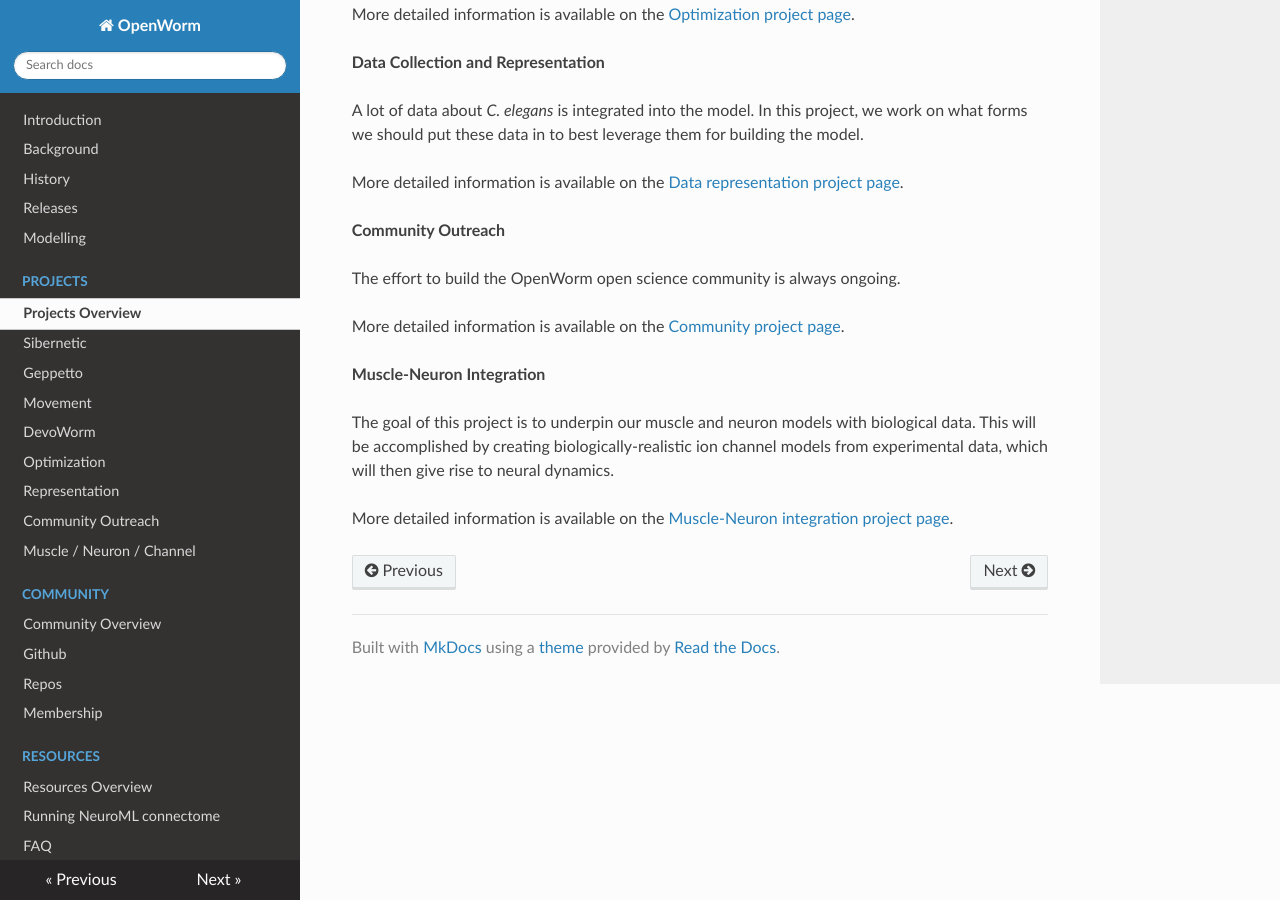
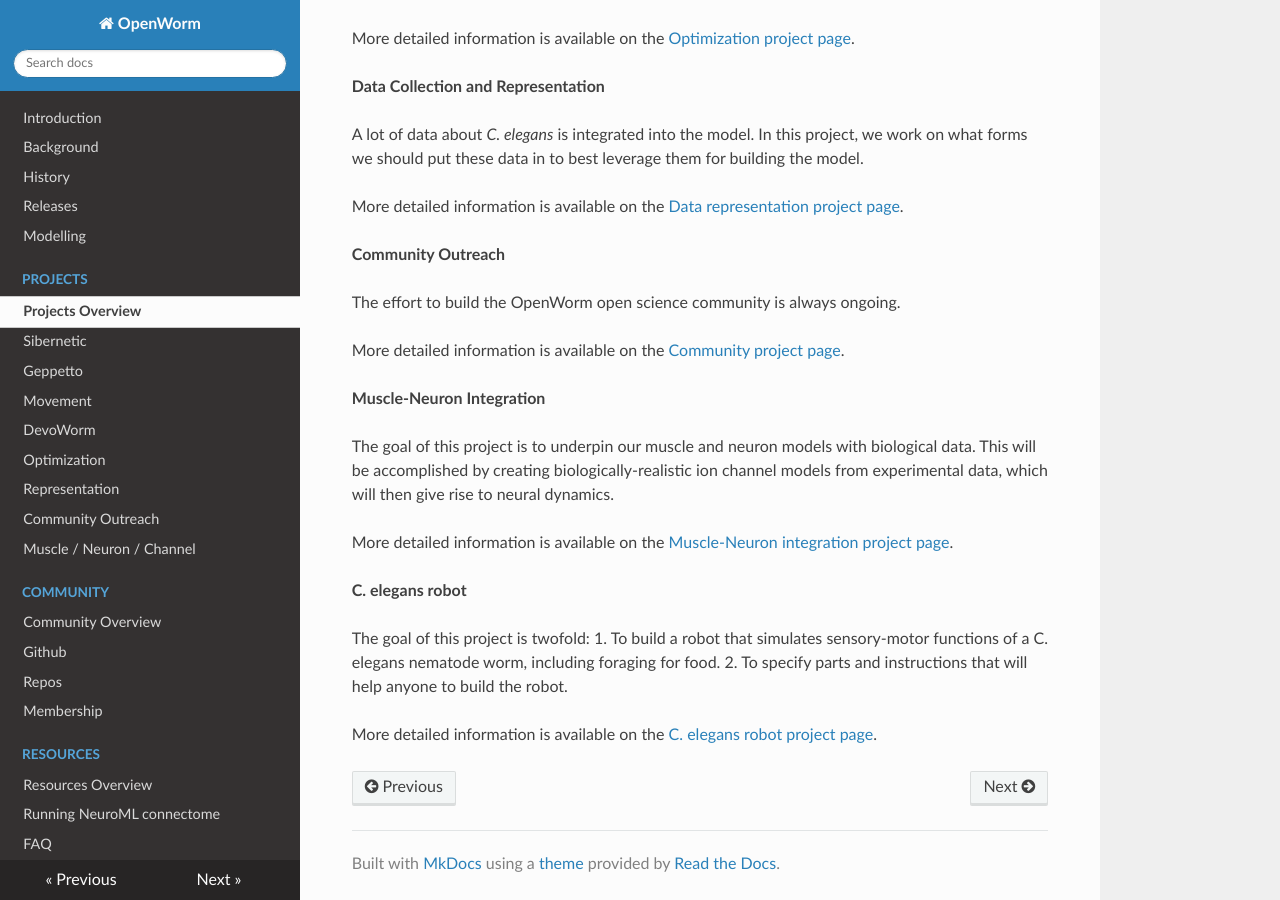
Before and after one commit to openworm/openworm_docs, an MkDocs documentation site: the page built from docs/projects.md, in a window 1280 px wide and 900 px high, scrolled down 1882 px. Built offline with MkDocs 1.6.1, drawn with Linux system fonts in a browser that asks for light colours; nearby versions of some CDN libraries; some of the changed text lies outside the part shown.

Commit message:
Robot project

```diff
--- a/docs/projects.md
+++ b/docs/projects.md
@@ -1,6 +1,6 @@
 **OpenWorm Projects**
 
-The project is currently laid out into seven major areas shown below:
+The project is currently laid out into the major areas shown below:
 
 -   Neuromechanical modeling with Sibernetic
 -   Geppetto Simulation Engine
@@ -9,6 +9,7 @@ The project is currently laid out into seven major areas shown below:
 -   Data collection and representation
 -   Community outreach
 -   Muscle-Neuron integration
+-   C. elegans robot
 
 <div style="width: 640px; height: 480px; margin: 10px; position: relative;"><iframe allowfullscreen frameborder="0" style="width:640px; height:480px" src="https://www.lucidchart.com/documents/embeddedchart/832c1c53-2840-421f-9546-01499bb9c753" id="pf3oYI3Y1wfX"></iframe></div>
 
@@ -57,3 +58,11 @@ More detailed information is available on the [Community project page](/Projects
 The goal of this project is to underpin our muscle and neuron models with biological data. This will be accomplished by creating biologically-realistic ion channel models from experimental data, which will then give rise to neural dynamics.
 
 More detailed information is available on the [Muscle-Neuron integration project page](/Projects/muscle-neuron-integration/).
+
+**C. elegans robot**
+
+The goal of this project is twofold:
+1. To build a robot that simulates sensory-motor functions of a C. elegans nematode worm, including foraging for food.
+2. To specify parts and instructions that will help anyone to build the robot.
+
+More detailed information is available on the [C. elegans robot project page](/Projects/c-elegans-robot/).
```
Also changed, not shown: docs/Projects/c-elegans-robot.md (added, +33 -0 lines).
